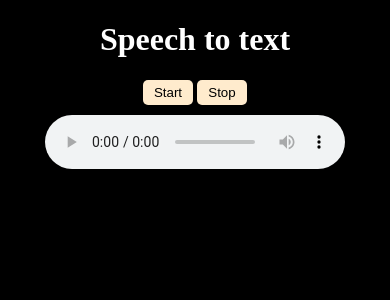
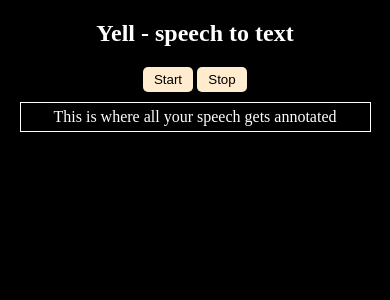
Before and after one commit to asceznyk/yell, a Flask app: page / in a window 390 px wide. Shown: the top 300 px of the page. Run offline with Flask 2, Linux system fonts and the light colour scheme.

Commit message:
responsive web..

```diff
--- a/static/style.css
+++ b/static/style.css
@@ -31,6 +31,15 @@ html, body {
 }
 
 .transcript {
+	border: 1px solid;
 	text-align: center;
 	color: #fff;
+	padding: 5px;
 }
+
+@media only screen and (max-width: 600px) {
+	.wrapper {
+		width: 90vw;
+
+	}
+}
--- a/templates/main.html
+++ b/templates/main.html
@@ -7,17 +7,16 @@
 </head>
 <body>
     <div class="wrapper">
-        <div class="header"><h1>Speech to text</h1></div>
+        <div class="header"><h2>Yell - speech to text</h2></div>
         <div class="design">
             <div class="recorder">
                 <button class="btn" id="record">Start</button>
                 <button class="btn" id="stop">Stop</button>
             </div>
-            <div class="player">
-                <audio controls id="raudio"></audio>
-            </div>
         </div>
-        <div class="transcript" id="transcript"></div>
+        <div class="transcript" id="transcript">
+            <span>This is where all your speech gets annotated</span>
+        </div>
     </div>
     <script type="text/javascript" src="{{ url_for('static', filename='audio.js') }}">
     </script>
```
